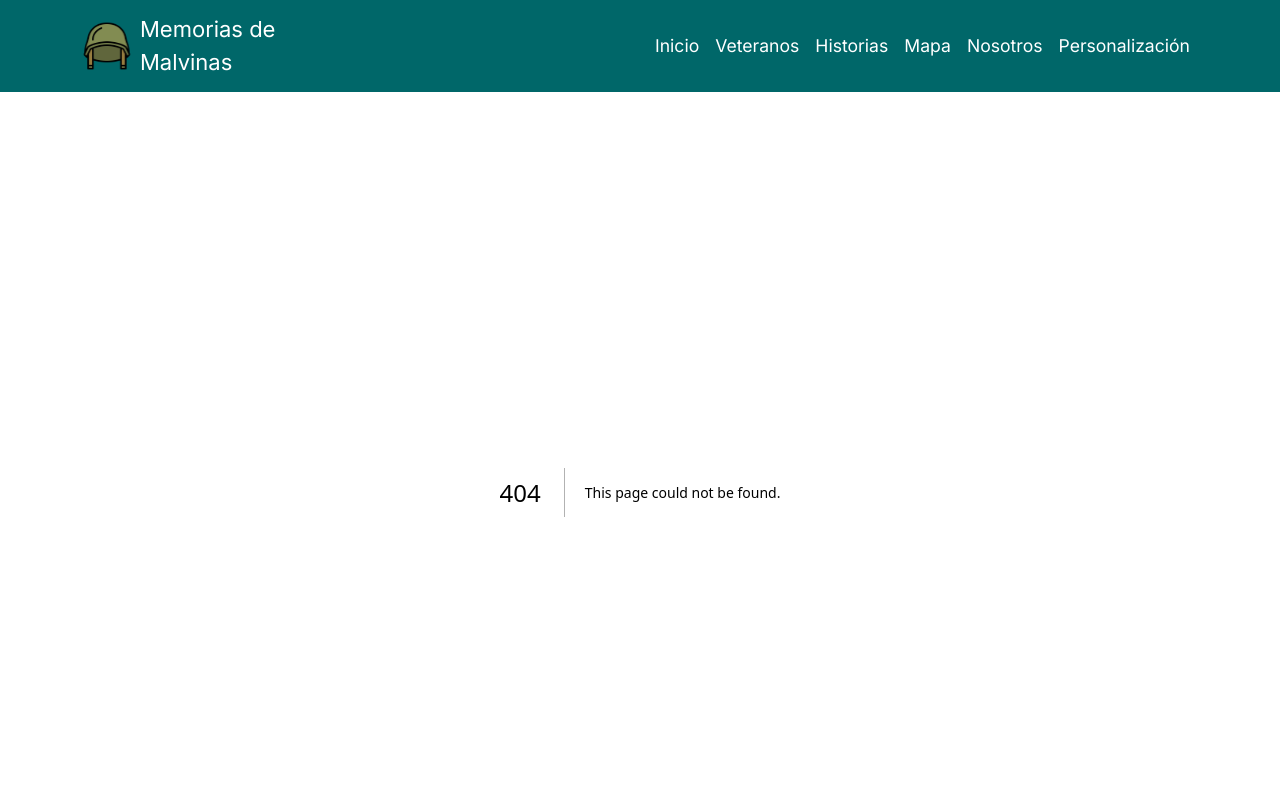
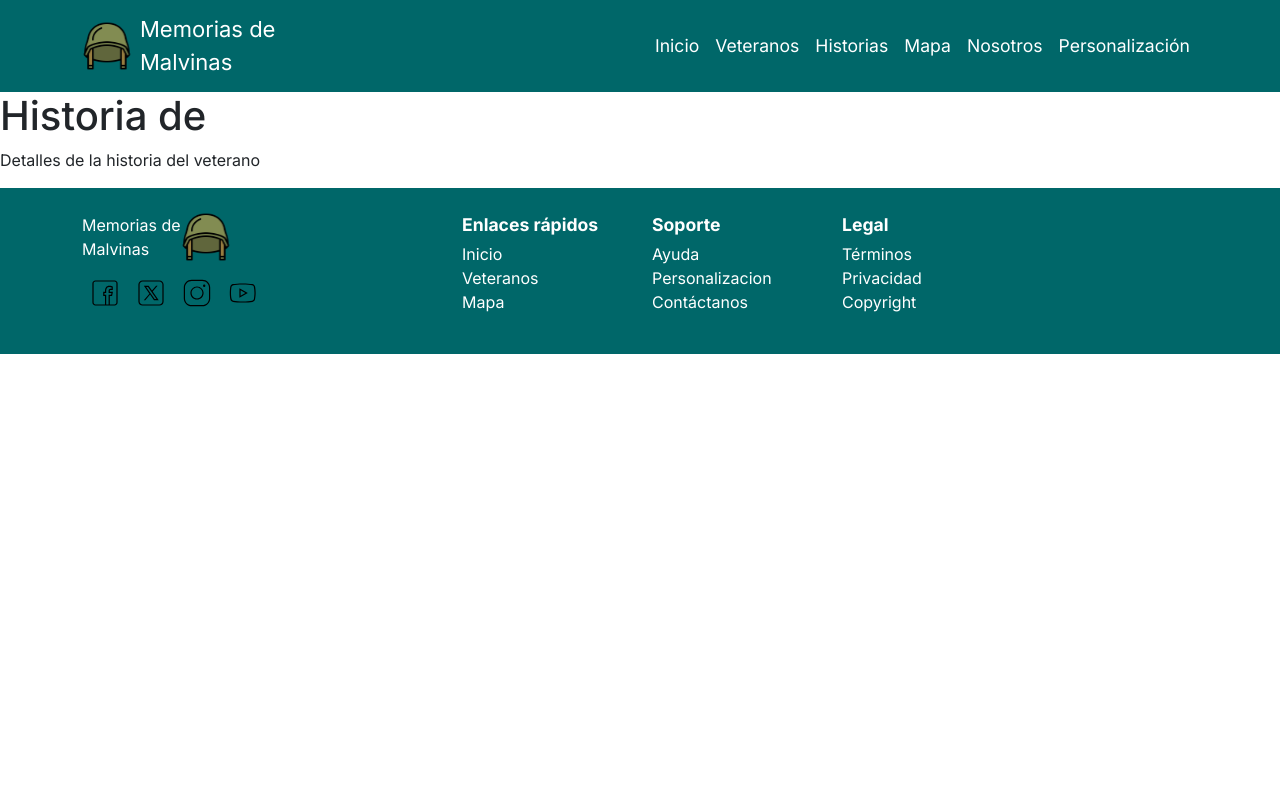
Before and after one commit to Lucho-Castagno/deu-malvinas, a Next.js app: page /historiaveterano in a window 1280 px wide. Before the commit this address had no page. Shown: the top 800 px of the page. Built offline with nearby package versions, Linux system fonts and the light colour scheme.

Commit message:
historia detalle

```diff
--- /dev/null
+++ b/src/app/historiaveterano/page.js
@@ -0,0 +1,12 @@
+
+
+export default function HistoriaVeterano() {
+
+  return (
+    <div>
+      <h1>Historia de </h1>
+      {/* Aquí puedes agregar la información específica del veterano */}
+      <p>Detalles de la historia del veterano </p>
+    </div>
+  );
+}
--- a/src/app/veteranos/page.js
+++ b/src/app/veteranos/page.js
@@ -1,5 +1,5 @@
 import styles from "./ver.modules.css";
-
+import Link from 'next/link';
 export default function VeteranosPage() {
     return (
       <main role="main" className="main container my-5 py-5">
@@ -34,7 +34,9 @@
             <td className="d-none d-sm-table-cell">Grado 1</td>
             <td>Vive 1</td>
             <td>
-            <button className="btn-lightyellow" aria-label="Ver historia de Nombre 1">Historia</button>
+                <Link href="/historiaveterano">
+                  <button className="btn-lightyellow" aria-label="Ver historia de Nombre 1">Historia</button>
+                </Link>
             </td>
           </tr>
           <tr>
```
